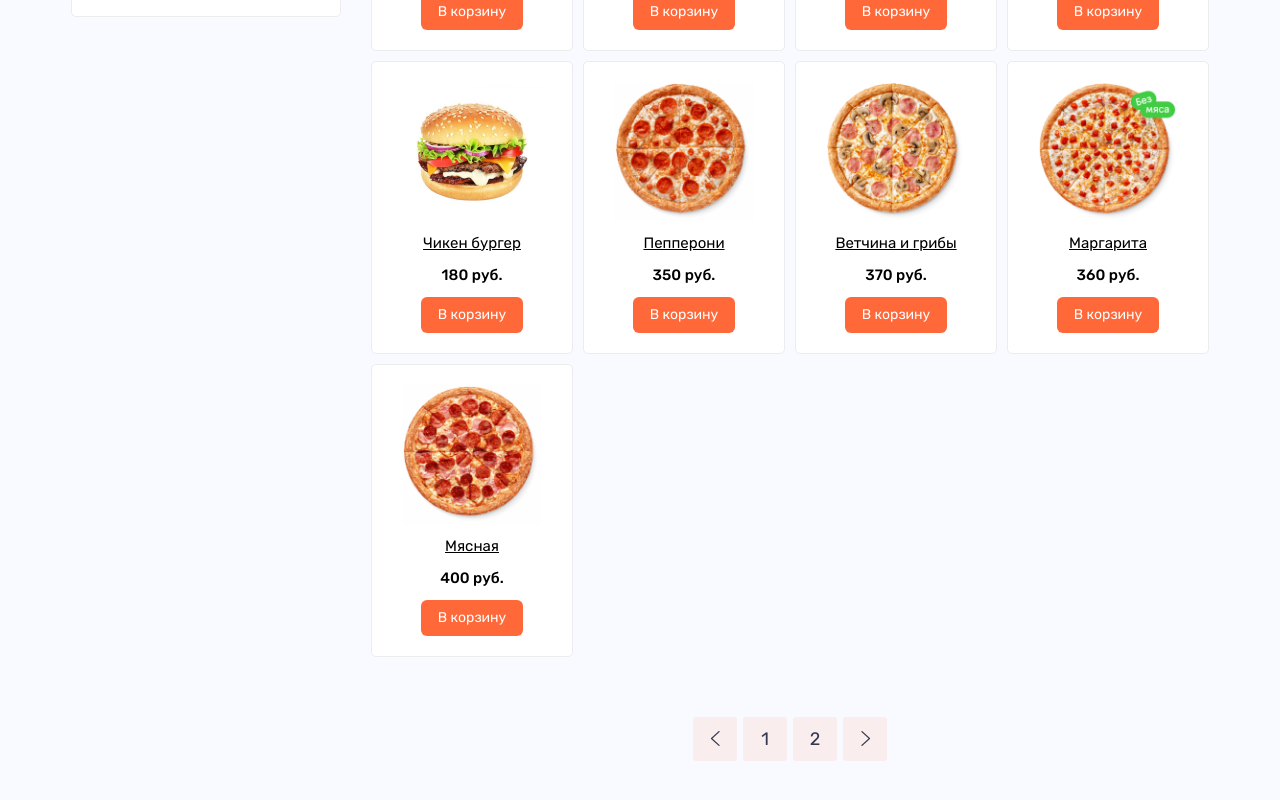
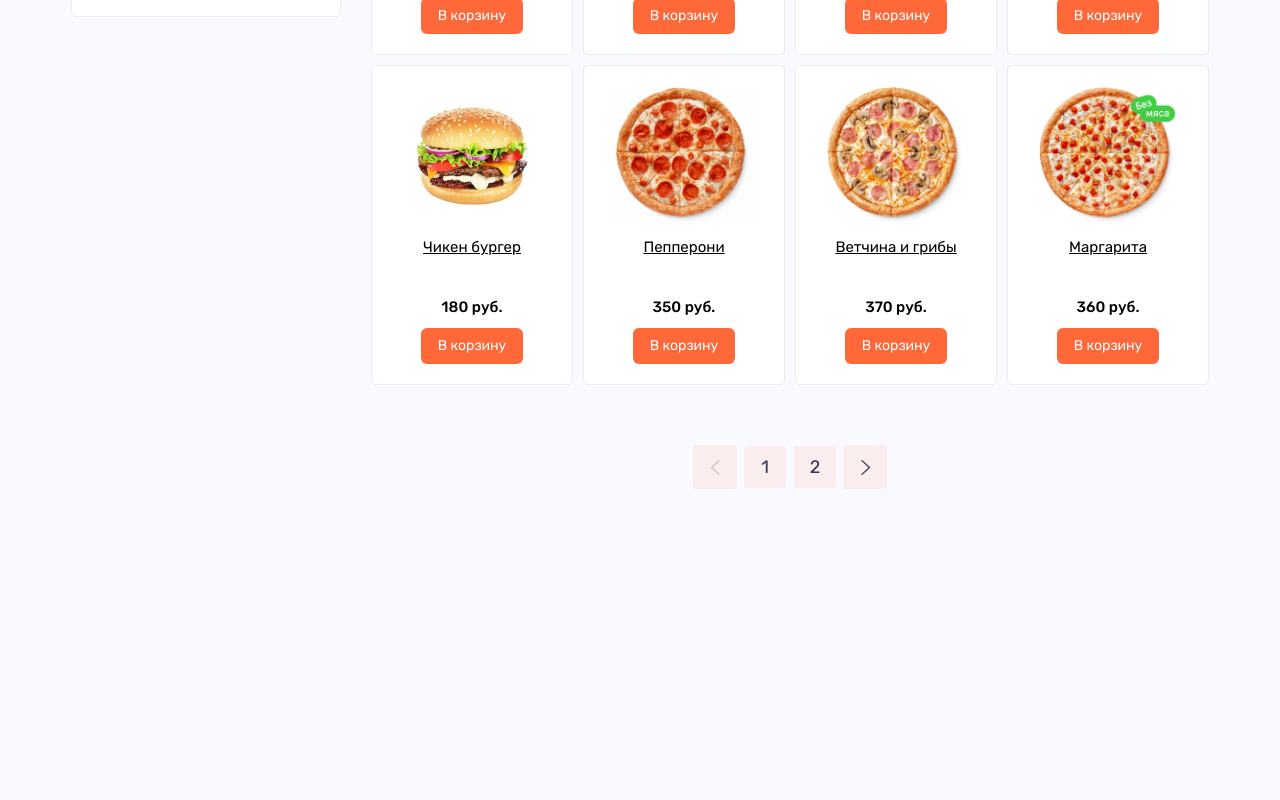
Before and after one commit to AlexDyatlov/simple-food, a React (Create React App) app: page /catalog in a window 1280 px wide. Shown: the part 632-1432 px from the top of the page. After the commit the page ends 1233 px from the top, so only its background shows below. Built offline with nearby package versions, Linux system fonts and the light colour scheme; data requests are answered from the project's data file; a web font is replaced by a local one.

Commit message:
Implemented pagination logic

```diff
--- a/src/components/common/pagination/pagination.jsx
+++ b/src/components/common/pagination/pagination.jsx
@@ -1,26 +1,84 @@
 import React from 'react';
+import PropTypes from 'prop-types';
 
 import SvgIcon from '../svgIcon/svgIcon';
 
-const Pagination = () => {
+import { usePagination, DOTS } from '../../../utils/usePagination';
+
+const Pagination = ({ totalCount, pageSize, currentPage, siblingCount = 1, onPageChange }) => {
+  const paginationRange = usePagination({ totalCount, pageSize, currentPage, siblingCount });
+
+  if (currentPage === 0 || paginationRange.length < 2) return null;
+
+  const onNext = () => {
+    onPageChange(currentPage + 1);
+  };
+
+  const onPrevious = () => {
+    onPageChange(currentPage - 1);
+  };
+
+  const lastPage = paginationRange[paginationRange.length - 1];
+
   return (
-    <div className="flex">
-      <button className='mr-1.5 bg-[#FAEDED] flex justify-center items-center w-11 h-11 rounded-[3px] text-[#363853] text-[18px] leading-none' type='button'>
+    <div className='flex'>
+      <button
+        className={
+          'mr-1.5 bg-[#FAEDED] flex justify-center items-center w-11 h-11 rounded-[3px] text-[#363853] text-[18px] leading-none transition-colors hover:bg-[#FF6838] hover:text-white' +
+          (currentPage === 1 ? ' pointer-events-none text-[#C2C2C2]' : '')
+        }
+        type='button'
+        onClick={onPrevious}
+        tabIndex='-1'
+      >
         <SvgIcon name='arrow-left' size='15' className='' />
       </button>
       <ul className='flex'>
-        <li className='mr-1.5 bg-[#FAEDED] flex justify-center items-center w-11 h-11 rounded-[3px] text-[#363853] text-[18px] leading-none'>
-          <button className='w-full h-full' type='button'>1</button>
-        </li>
-        <li className='mr-1.5 bg-[#FAEDED] flex justify-center items-center w-11 h-11 rounded-[3px] text-[#363853] text-[18px] leading-none'>
-          <button className='w-full h-full' type='button'>2</button>
-        </li>
+        {
+          paginationRange.map((page, index) => {
+            if (page === DOTS) {
+              return <li key={`${page}_${index}`} className='mr-1.5 bg-[#FAEDED] flex justify-center items-center w-11 h-11 rounded-[3px] text-[#363853] text-[18px] leading-none'>&#8230;</li>;
+            }
+
+            return (
+              <li
+                className={
+                  'mr-1.5 flex justify-center items-center w-11 h-11 border-[1px] border-transparent rounded-[3px] transition-colors text-[18px] leading-none' +
+                  (currentPage === page ? ' border-[#363853] hover:border-transparent active:border-transparent' : '')}
+                key={'page_' + page}
+              >
+                <button
+                  className='transition bg-[#FAEDED] hover:bg-[#FF6838] hover:text-white text-[#363853] w-full h-full rounded-[3px] focus:outline-none focus-visible:shadow-[0_0_0_2px_#FF6838] active:shadow-[inset_0_-1px_4px_2px_rgba(0,0,0,0.15)] active:bg-[#FAEDED] active:text-[#363853]'
+                  type='button'
+                  onClick={() => onPageChange(page)}
+                >
+                  {page}
+                </button>
+              </li>
+            );
+          })
+        }
       </ul>
-      <button className='bg-[#FAEDED] flex justify-center items-center w-11 h-11 rounded-[3px] text-[#363853] text-[18px] leading-none' type='button'>
+      <button
+        className={
+          'bg-[#FAEDED] flex justify-center items-center w-11 h-11 rounded-[3px] text-[#363853] text-[18px] leading-none transition-colors hover:bg-[#FF6838] hover:text-white' +
+          (currentPage === lastPage ? ' pointer-events-none text-[#C2C2C2]' : '')
+        }
+        type='button'
+        onClick={onNext}
+        tabIndex='-1'
+      >
         <SvgIcon name='arrow-right' size='15' className='' />
       </button>
     </div>
   );
 };
 
+Pagination.propTypes = {
+  totalCount: PropTypes.number.isRequired,
+  pageSize: PropTypes.number.isRequired,
+  currentPage: PropTypes.number.isRequired,
+  onPageChange: PropTypes.func.isRequired
+};
+
 export default Pagination;
--- a/src/components/page/catalogPage/catalogPage.jsx
+++ b/src/components/page/catalogPage/catalogPage.jsx
@@ -6,13 +6,17 @@ import SideBar from '../../common/sideBar/sideBar';
 import Food from '../../ui/food/food';
 import Pagination from '../../common/pagination/pagination';
 
+import { paginate } from '../../../utils/paginate';
+
 const CatalogPage = () => {
+  const pageSize = 8;
   const BASE_URL = 'http://localhost:3001';
   const [error, setError] = useState(null);
   const [food, setFood] = useState([]);
   const [category, setCategory] = useState([]);
   const [isLoaded, setIsLoaded] = useState(false);
   const [selectedCateg, setSelectedCateg] = useState();
+  const [currentPage, setCurrentPage] = useState(1);
 
   const fetchAllFood = () => {
     return fetch(`${BASE_URL}/food`)
@@ -57,6 +61,14 @@ const CatalogPage = () => {
       : setSelectedCateg(item);
   };
 
+  useEffect(() => {
+    setCurrentPage(1);
+  }, [selectedCateg]);
+
+  const handlePageChange = (pageIndex) => {
+    setCurrentPage(pageIndex);
+  };
+
   if (error) {
     return (
       <>
@@ -88,6 +100,9 @@ const CatalogPage = () => {
       filteredFood = filteredFood.filter(food => food.category === selectedCateg.value);
     };
 
+    const count = filteredFood.length;
+    const foodCrop = paginate(filteredFood, currentPage, pageSize);
+
     return (
       <>
         <Breadcrumbs />
@@ -106,15 +121,24 @@ const CatalogPage = () => {
                 />
               </div>
             }
-            <div>
+            <div className='w-full'>
               {
                 !isLoaded
                   ? 'Загрузка...'
-                  : <Food className='grid grid-cols-4 gap-2.5 mb-[60px]' items={filteredFood} />
+                  : (
+                    <>
+                      <Food className='grid grid-cols-4 gap-2.5 mb-[60px] auto-rows-[minmax(320px,_0)]' items={foodCrop} />
+                      <div className="flex justify-center">
+                        <Pagination
+                          totalCount={count}
+                          pageSize={pageSize}
+                          currentPage={currentPage}
+                          onPageChange={handlePageChange}
+                        />
+                      </div>
+                    </>
+                  )
               }
-              <div className="flex justify-center">
-                <Pagination />
-              </div>
             </div>
           </div>
         </div>
--- a/src/components/ui/food/food.jsx
+++ b/src/components/ui/food/food.jsx
@@ -8,7 +8,7 @@ const Food = ({ className, items }) => {
     <ul className={className}>
       {
         items.map(item => (
-          <li className='' key={item.id}>
+          <li key={item.id}>
             <ProductCard img={item.imageUrl} name={item.name} price={item.price} productId={item.id} />
           </li>
         ))
@@ -19,6 +19,7 @@ const Food = ({ className, items }) => {
 
 Food.propTypes = {
   className: PropTypes.string,
+  classNameElem: PropTypes.string,
   items: PropTypes.array.isRequired
 };
 
--- a/src/components/ui/popularCategory/popularCategory.jsx
+++ b/src/components/ui/popularCategory/popularCategory.jsx
@@ -16,7 +16,7 @@ const PopularCategory = ({ items, onItemSelect, selectedItem }) => {
               <Button
                 className={
                   'text-xl text-[#363853] py-3 px-8 bg-white rounded-[5px] !border-[#ECECEC] flex items-center hover:bg-[#FF6838] hover:text-white' +
-                  (selectedItem === item ? ' bg-[#FF6838] text-[#ffffff]' : '')
+                  (selectedItem === item ? ' !bg-[#FF6838] text-[#ffffff]' : '')
                 }
                 tag='btn'
                 type='button'
--- /dev/null
+++ b/src/utils/paginate.js
@@ -0,0 +1,4 @@
+export function paginate(items, pageNumber, pageSize) {
+  const startIndex = (pageNumber - 1) * pageSize;
+  return [...items].splice(startIndex, pageSize);
+};
--- /dev/null
+++ b/src/utils/range.js
@@ -0,0 +1,4 @@
+export function range(start, end) {
+  const length = end - start + 1;
+  return Array.from({ length }, (_, idx) => idx + start);
+};
--- /dev/null
+++ b/src/utils/usePagination.js
@@ -0,0 +1,44 @@
+import { useMemo } from 'react';
+
+import { range } from './range';
+
+export const DOTS = '...';
+
+export const usePagination = ({ totalCount, pageSize, siblingCount = 1, currentPage }) => {
+  const paginationRange = useMemo(() => {
+    const totalPageCount = Math.ceil(totalCount / pageSize);
+
+    const totalPageNumbers = siblingCount + 5;
+
+    if (totalPageNumbers >= totalPageCount) return range(1, totalPageCount);
+
+    const leftSiblingIndex = Math.max(currentPage - siblingCount, 1);
+    const rightSiblingIndex = Math.min(currentPage + siblingCount, totalPageCount);
+
+    const shouldShowLeftDots = leftSiblingIndex > 2;
+    const shouldShowRightDots = rightSiblingIndex < totalPageCount - 2;
+
+    const firstPageIndex = 1;
+    const lastPageIndex = totalPageCount;
+
+    if (!shouldShowLeftDots && shouldShowRightDots) {
+      const leftItemCount = 3 + 2 * siblingCount;
+      const leftRange = range(1, leftItemCount);
+
+      return [...leftRange, DOTS, totalPageCount];
+    }
+
+    if (shouldShowLeftDots && !shouldShowRightDots) {
+      const rightItemCount = 3 + 2 * siblingCount;
+      const rightRange = range(totalPageCount - rightItemCount + 1, totalPageCount);
+      return [firstPageIndex, DOTS, ...rightRange];
+    }
+
+    if (shouldShowLeftDots && shouldShowRightDots) {
+      const middleRange = range(leftSiblingIndex, rightSiblingIndex);
+      return [firstPageIndex, DOTS, ...middleRange, DOTS, lastPageIndex];
+    }
+  }, [totalCount, pageSize, siblingCount, currentPage]);
+
+  return paginationRange;
+};
```
